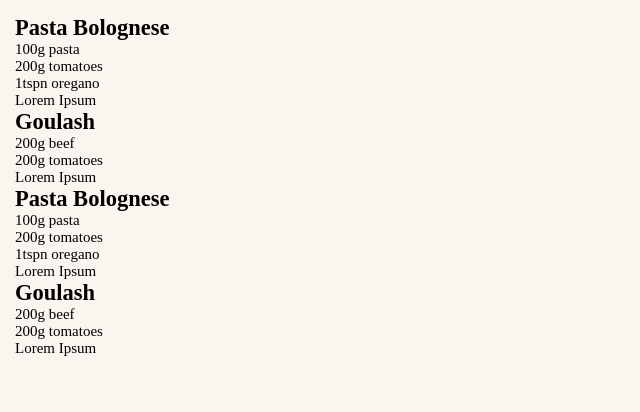
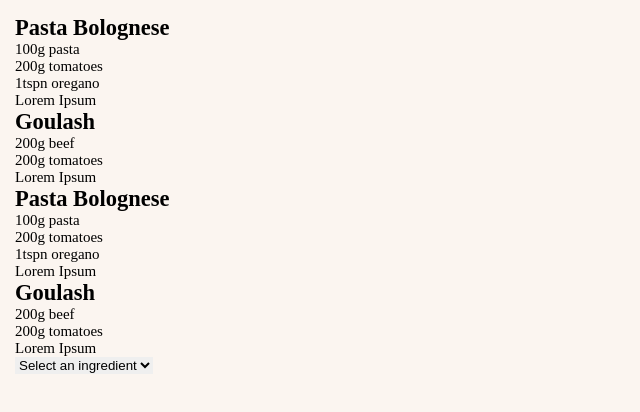
Before and after one commit to MarkusAleksander/recipe-finder, a React (Create React App) app: page / in a window 1280 px wide. Shown: the top 412 px of the page, without its empty margins (0-640 px from the left). Built offline with nearby package versions, Linux system fonts and the light colour scheme.

Commit message:
Added user select box

```diff
--- a/src/App.js
+++ b/src/App.js
@@ -3,12 +3,16 @@ import './App.css';
 
 // Import Components
 import RecipeListContainer from './components/Recipe/RecipeListContainer';
+import UserSelectContainer from './components/UserEntry/UserSelectContainer';
 
 class App extends Component {
 
   render() {
     return (
-      <RecipeListContainer></RecipeListContainer>
+      <div>
+        <RecipeListContainer></RecipeListContainer>
+        <UserSelectContainer></UserSelectContainer>
+      </div>
     )
   }
 
--- /dev/null
+++ b/src/components/UserEntry/UserSelect.js
@@ -0,0 +1,17 @@
+import React from 'react';
+
+const UserSelect = (props) => {
+
+    const IngredientOptions = props.ingredients.map((i) =>
+        <option>{i.ingredient}</option>
+    );
+
+    return (
+        <select>
+            <option selected>Select an ingredient</option>
+            {IngredientOptions}
+        </select>
+    )
+}
+
+export default UserSelect;
--- /dev/null
+++ b/src/components/UserEntry/UserSelectContainer.js
@@ -0,0 +1,40 @@
+import React, { Component } from 'react';
+import UserSelect from './UserSelect';
+
+import { store } from '../../store/store';
+
+class UserSelectContainer extends Component {
+
+    constructor(props) {
+        super(props);
+
+        this.state = {
+            ingredients: []
+        }
+    }
+
+    componentDidMount() {
+        this.setState({
+            ingredients: getIngredients()
+        });
+    }
+
+    render() {
+
+        // const selectBox = <UserSelect ingredients={this.state.ingredients}></UserSelect>;
+        // const ingredients = this.state.ingredients;
+
+        return (
+            <div>
+                {this.state.ingredients.length ? <UserSelect ingredients={this.state.ingredients}></UserSelect> : <p>No Ingredients To Select</p>}
+            </div>
+        )
+
+    }
+}
+
+function getIngredients() {
+    return store.getState().recipeIngredients;
+}
+
+export default UserSelectContainer;
```
Also changed, not shown: src/components/UserEntry/UserInput.js (added, +15 -0 lines), src/components/UserEntry/UserInputContainer.js (added).
